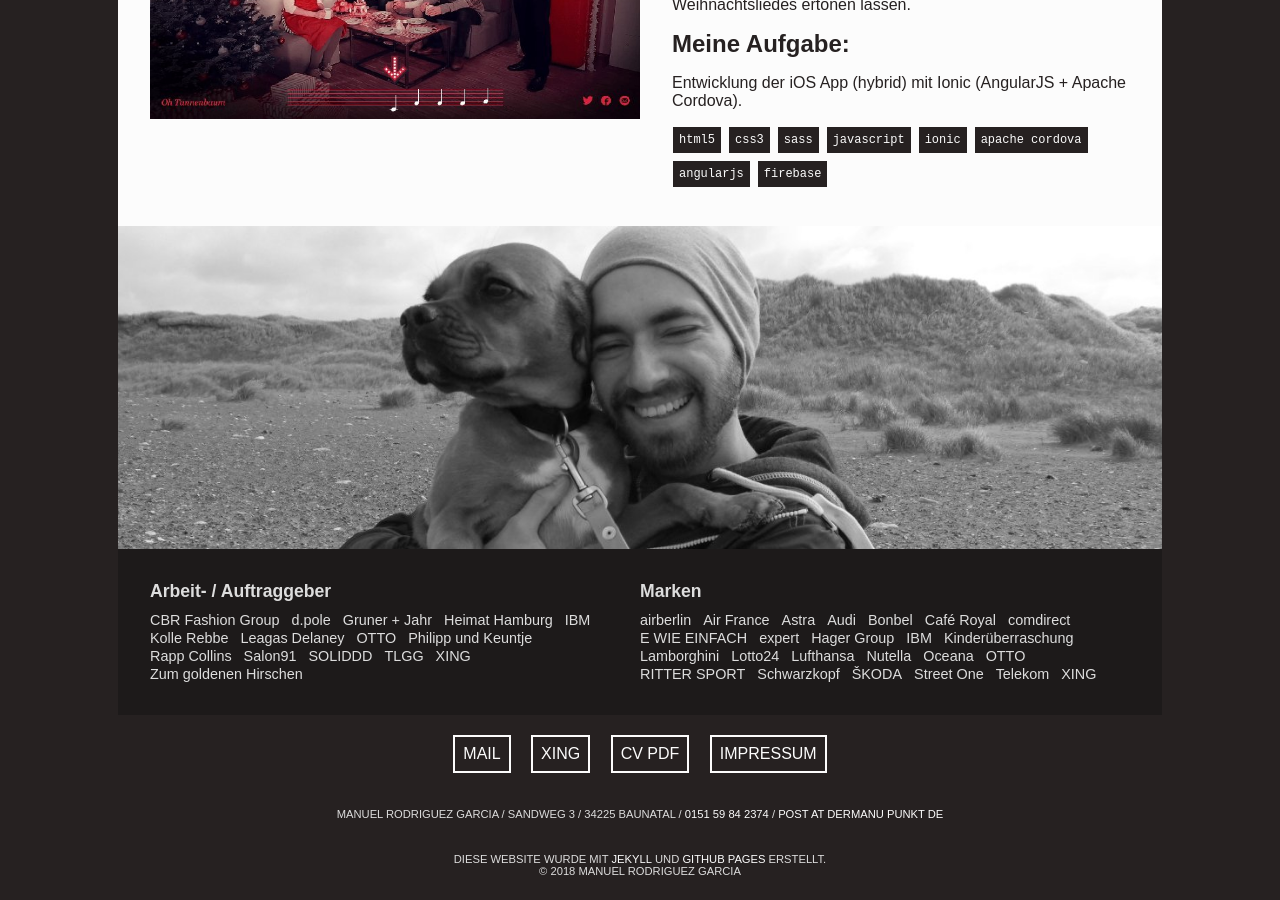
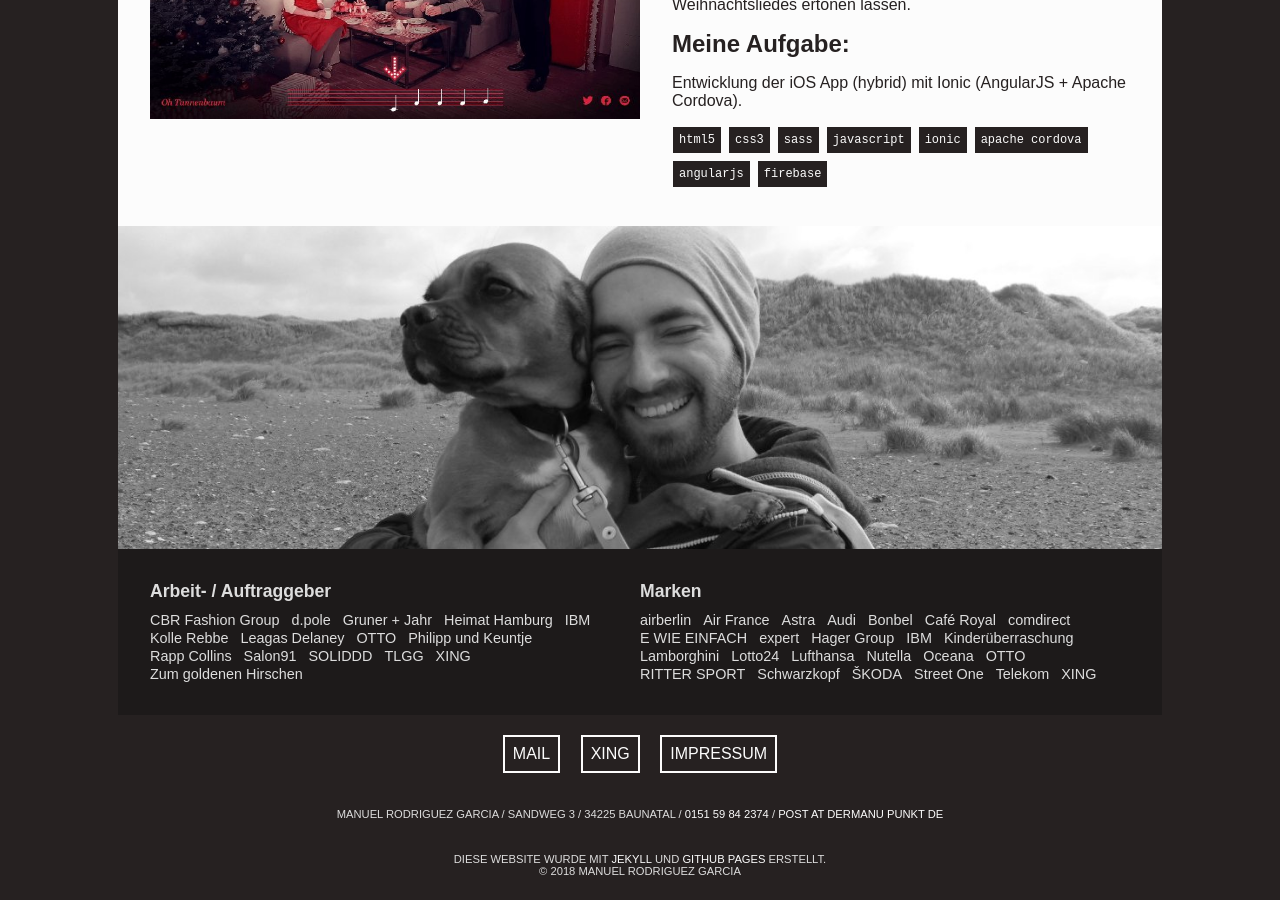
Before and after one commit to manurg/manurg.github.io, a Jekyll site: the page built from index.html, in a window 1280 px wide and 900 px high, scrolled down 7029 px. Built offline with Jekyll 4.4.1, drawn with Linux system fonts in a browser that asks for light colours; some web fonts are replaced.

Commit message:
remove cv

```diff
--- a/_includes/footer.html
+++ b/_includes/footer.html
@@ -2,7 +2,6 @@
   <nav>
     <a class="button" href="javascript:window.location.href='mailto:'+['post','dermanu.de'].join('@')">Mail</a>
     <a class="button" href="https://www.xing.com/profile/Manuel_Rodriguez3" target="_blank">Xing</a>
-    <a class="button" href="/assets/manuel.rodriguez.frontend.pdf" target="_blank">CV PDF</a>
     <a class="button" href="/impressum">Impressum</a>
   </nav>
   <section class="imprint">
```
